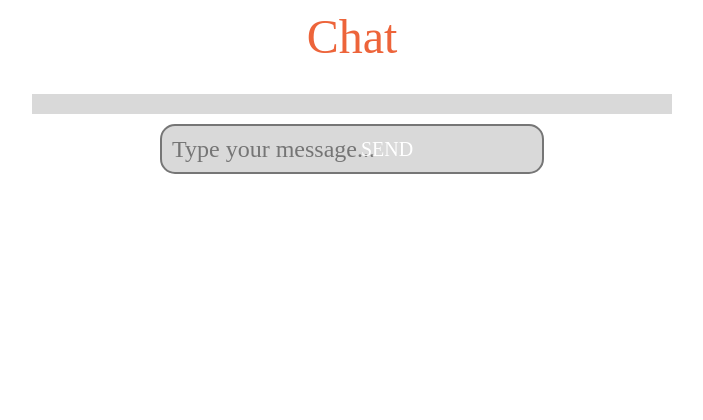
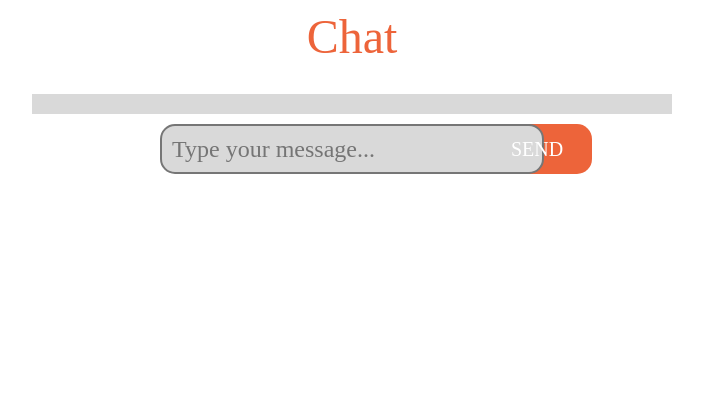
Before and after one commit to christossik333/p2p-protocol, a Flask app: template app/templates/chat.html in a window 1280 px wide. Shown: the part 175-595 px from the top of the page, without its empty margins (288-991 px from the left). Run offline with Flask 3, Linux system fonts and the light colour scheme; the template is opened without the code that fills it, so the values that code supplies are empty.

Commit message:
little changes

```diff
--- a/app/static/styleschat.css
+++ b/app/static/styleschat.css
@@ -57,7 +57,7 @@ form{
 
 }
 p{
-    min-width: 100px;
+    min-width: 10%;
     max-width: 60%;
 
     max-height: 30%;
@@ -83,7 +83,7 @@ button{
     display: block;
     margin-left: auto;
     margin-top: -50px;
-    margin-right: 550px;
+    margin-right: 400px;
     background: #ED643A;
     width: 110px;
     height: 50px;
```
